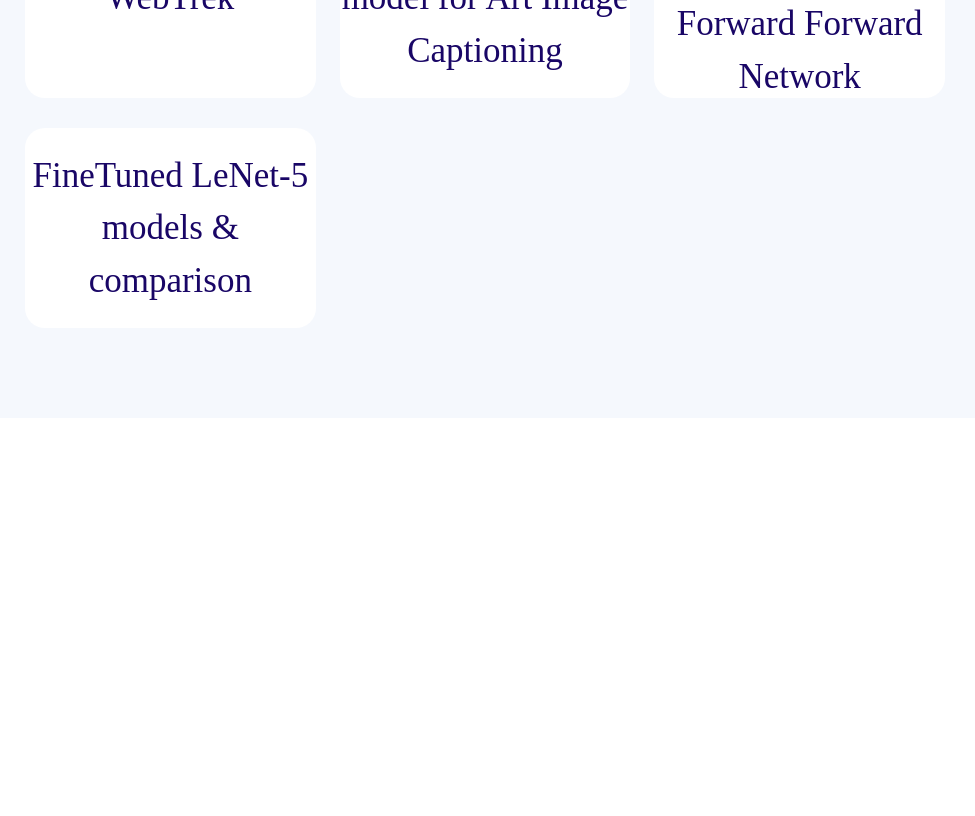
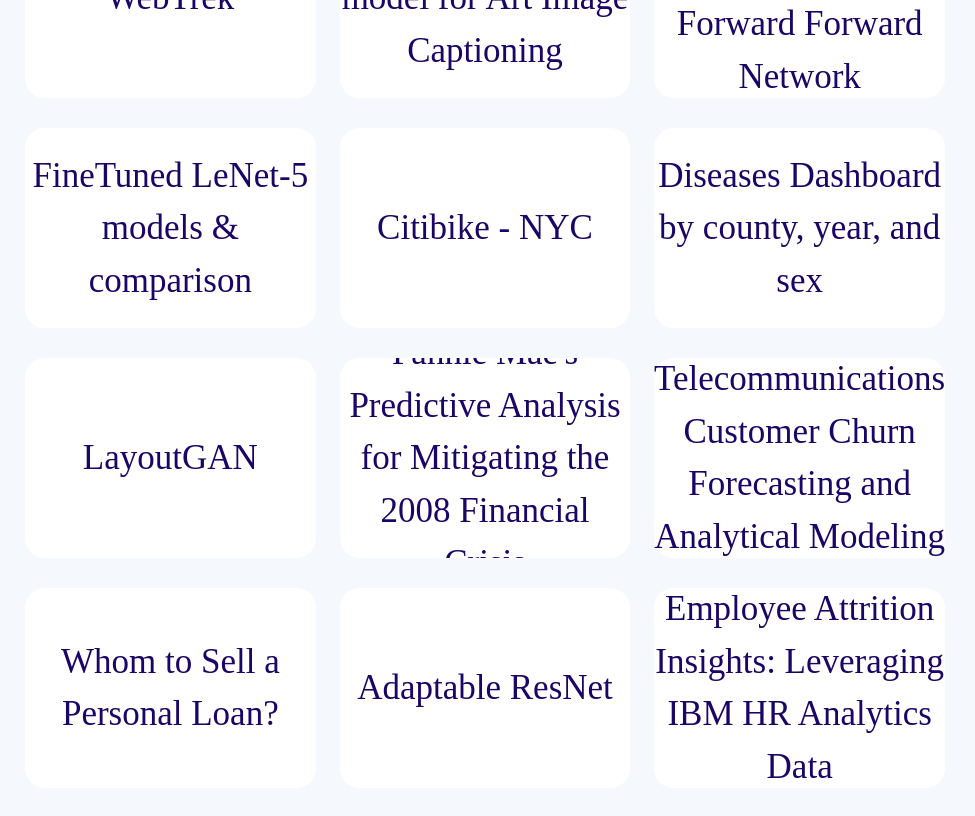
Before and after one commit to Meet1903/portfolio, a React (Create React App) app: page / in a window 1280 px wide. Shown: the part 3700-4516 px from the top of the page, without its empty margins (305-1280 px from the left). Before the commit the page ends 4118 px from the top, so only its background shows below. Built offline with nearby package versions, Linux system fonts and the light colour scheme; some icons are missing; what outlayer would draw is missing.

Commit message:
Added more projects

```diff
--- a/src/components/Portfolio.js
+++ b/src/components/Portfolio.js
@@ -1,4 +1,4 @@
-import React, {useEffect} from 'react'
+import React, { useEffect } from 'react'
 import Isotope from 'isotope-layout'
 import AOS from 'aos'
 import 'aos/dist/aos.css'
@@ -19,7 +19,7 @@
                 let portfolioFilters = document.querySelectorAll('#portfolio-flters li');
 
                 portfolioFilters.forEach((filter) => {
-                    filter.addEventListener('click', function(e) {
+                    filter.addEventListener('click', function (e) {
                         e.preventDefault();
                         portfolioFilters.forEach((el) => {
                             el.classList.remove('filter-active');
@@ -29,7 +29,7 @@
                         portfolioIsotope.arrange({
                             filter: this.getAttribute('data-filter')
                         });
-                        portfolioIsotope.on('arrangeComplete', function() {
+                        portfolioIsotope.on('arrangeComplete', function () {
                             AOS.refresh();
                         });
                     });
@@ -87,6 +87,61 @@
                         link="https://github.com/Meet1903/Finetuned-LeNets-comparison"
                     />
 
+                    <PortfolioItem
+                        cardType='filter-analysis'
+                        title='Citibike - NYC'
+                        technology='Tableau'
+                        link="https://public.tableau.com/views/Citibike-NYC/Animatedvisualizationofhourlydepartures?:language=en-US&publish=yes&:sid=&:display_count=n&:origin=viz_share_link"
+                    />
+
+                    <PortfolioItem
+                        cardType='filter-analysis'
+                        title='Diseases Dashboard by county, year, and sex'
+                        technology='Tableau'
+                        link="https://public.tableau.com/shared/HCNPHCTD6?:display_count=n&:origin=viz_share_link"
+                    />
+
+                    <PortfolioItem
+                        cardType='filter-ai'
+                        title='LayoutGAN'
+                        technology='Python, PyTorch'
+                        link="https://github.com/Meet1903/LayoutGAN"
+                    />
+
+                    <PortfolioItem
+                        cardType='filter-analysis'
+                        title="Fannie Mae's Predictive Analysis for Mitigating the 2008 Financial Crisis"
+                        technology='Python, PyTorch, Tableau'
+                        link="https://meetdiwan.medium.com/fannie-maes-predictive-analysis-and-alternative-strategies-assessment-for-mitigating-the-2008-db50373b15a8"
+                    />
+
+                    <PortfolioItem
+                        cardType='filter-analysis'
+                        title='Telecommunications Customer Churn Forecasting and Analytical Modeling'
+                        technology='Python, PyTorch, Tableau'
+                        link="https://meetdiwan.medium.com/telecommunications-customer-churn-forecasting-and-analytical-modeling-75bdeb74b2b9"
+                    />
+
+                    <PortfolioItem
+                        cardType='filter-analysis'
+                        title='Whom to Sell a Personal Loan?'
+                        technology='Python, PyTorch, Tableau'
+                        link="https://meetdiwan.medium.com/whom-to-sell-the-personal-loan-7e3b5add44d9"
+                    />
+
+                    <PortfolioItem
+                        cardType='filter-ai'
+                        title='Adaptable ResNet'
+                        technology='Python, PyTorch'
+                        link="https://github.com/Meet1903/Adaptable-ResNet"
+                    />
+
+                    <PortfolioItem
+                        cardType='filter-analysis'
+                        title='Employee Attrition Insights: Leveraging IBM HR Analytics Data'
+                        technology='Python, PyTorch, Tableau'
+                        link="https://meetdiwan.medium.com/employee-attrition-insights-leveraging-ibm-hr-analytics-employee-attrition-performance-data-e50122b2ecd3"
+                    />
                 </div>
 
             </div>
```
